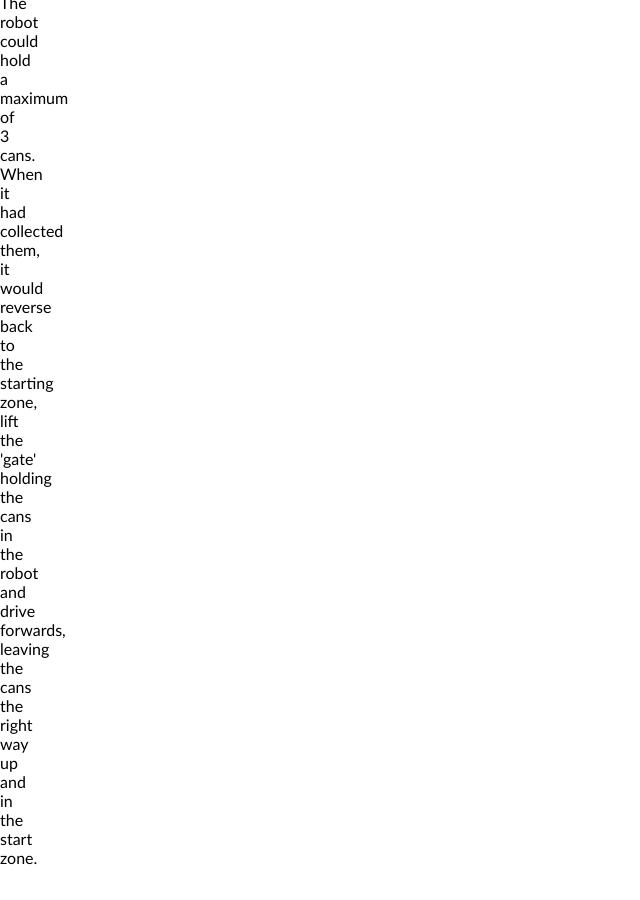
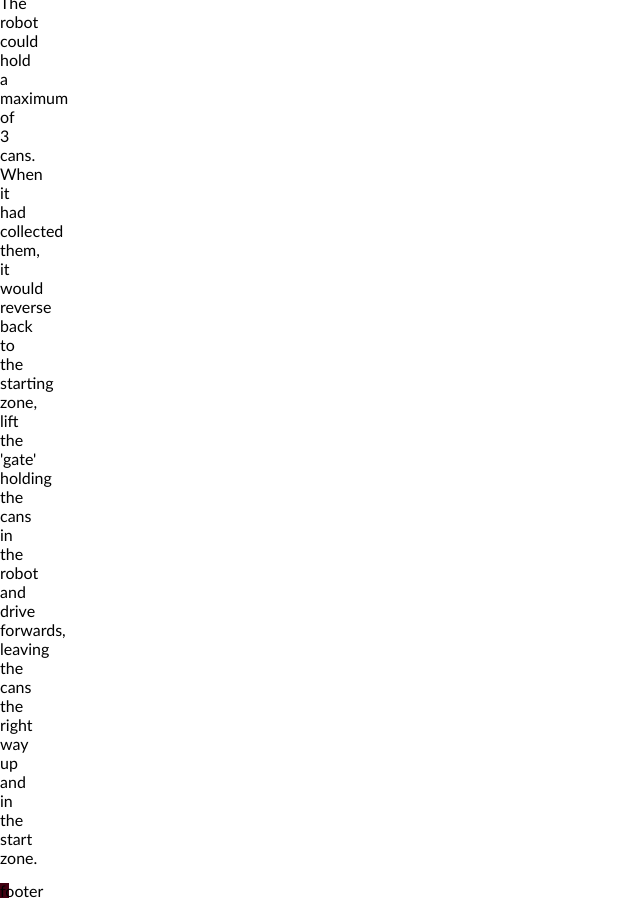
Before and after one commit to ilentiya/systemetric, a Jekyll site: the page built from 2022.html, in a window 1280 px wide and 900 px high, scrolled down 3243 px. Shown: the whole window, without its empty margins (0-640 px from the left). Built offline with Jekyll 4.4.1, drawn with Linux system fonts in a browser that asks for light colours.

Commit message:
footer text

```diff
--- a/_includes/footer.html
+++ b/_includes/footer.html
@@ -1,3 +1,3 @@
 <footer class="bottom_bar">
-    <a href="#top"></a>
+    footer
 </footer>
```
